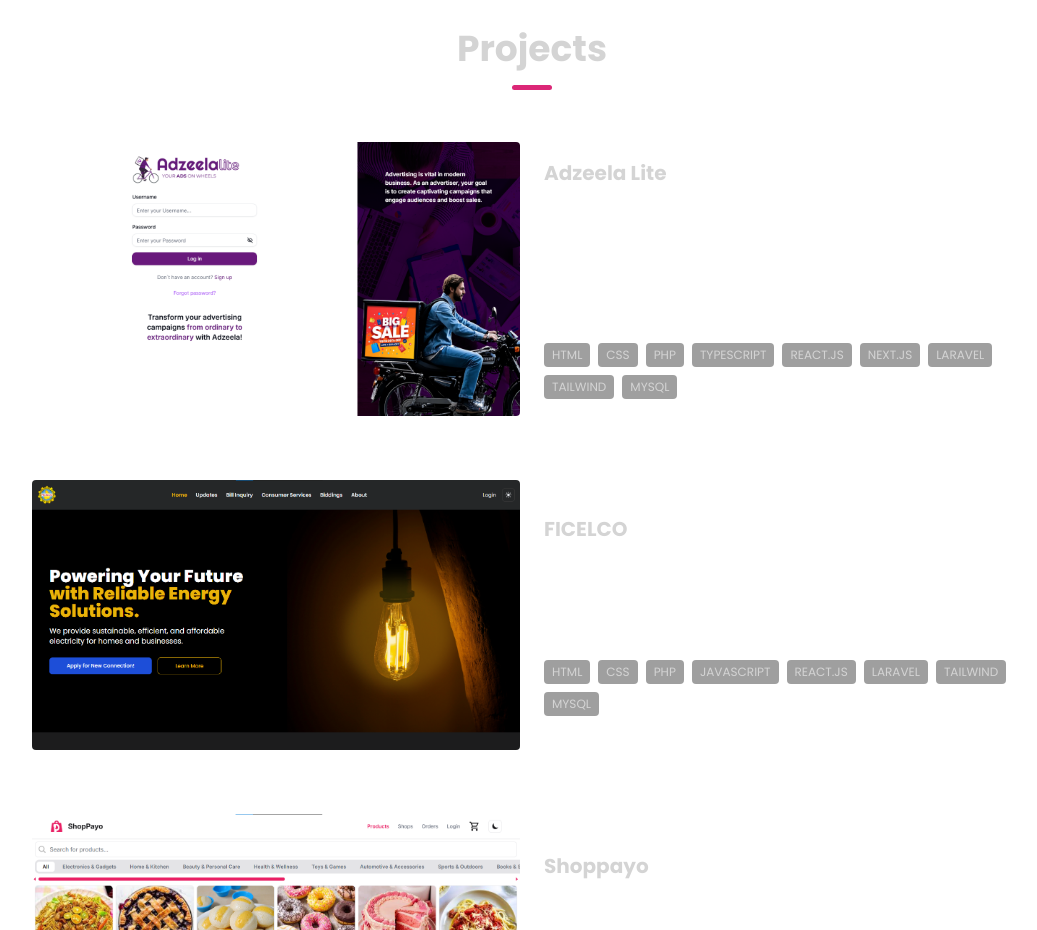
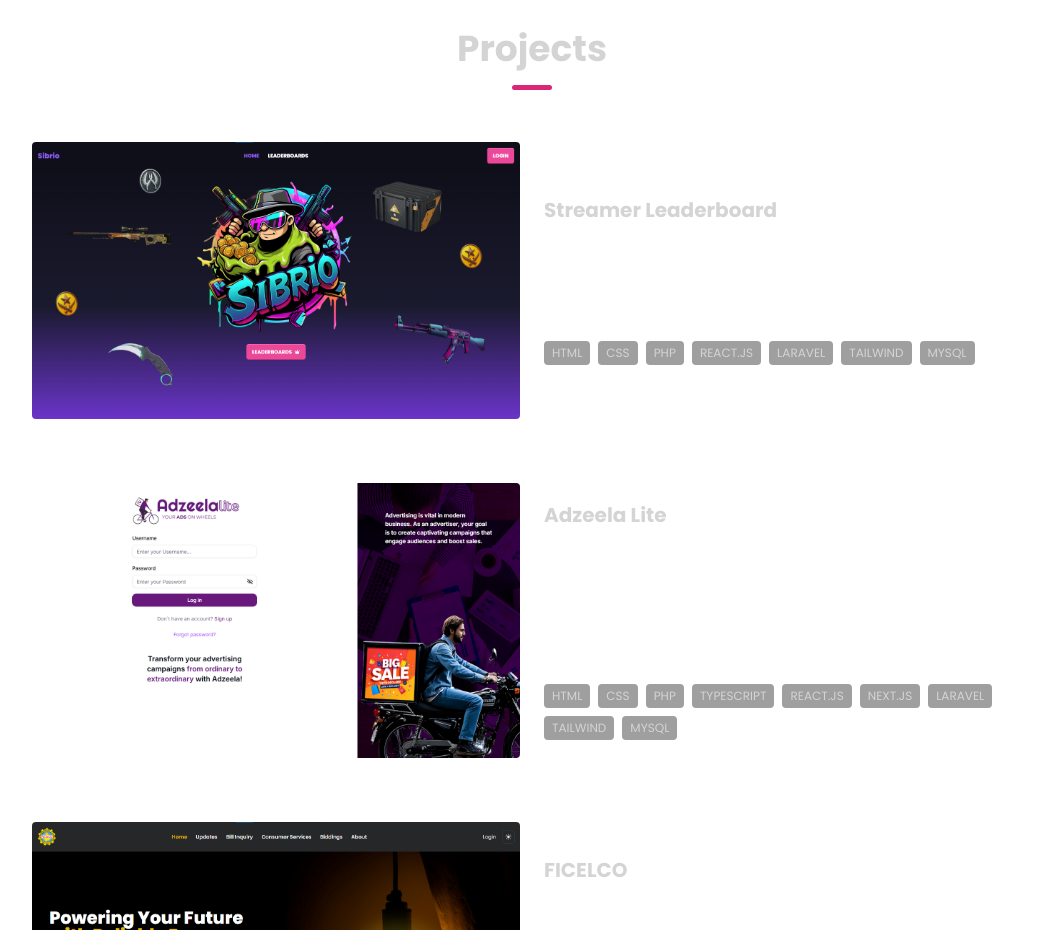
Before and after one commit to Fromundus/johncarlcueva, a React (Create React App) app: page / in a window 1280 px wide. Shown: the part 1380-2310 px from the top of the page, without its empty margins (108-1145 px from the left). Built offline with nearby package versions, Linux system fonts and the light colour scheme.

Commit message:
added sibrio leaderboard

```diff
--- a/src/components/Projects.js
+++ b/src/components/Projects.js
@@ -7,6 +7,7 @@
 import ADZL from "../assets/project-thumbnails/ADZL.png";
 import FCLO from "../assets/project-thumbnails/FCLO.png";
 import SP from "../assets/project-thumbnails/SP.png";
+import SIB from "../assets/project-thumbnails/SIB.png";
 import { motion } from "framer-motion";
 
 export default function Projects(){
@@ -61,6 +62,13 @@
             technologies: ["HTML", "CSS", "PHP", "TYPESCRIPT", "REACT.JS", "NEXT.JS", "LARAVEL", "TAILWIND", "MYSQL"],
             link: "https://adzeela-lite.vercel.app/",
         },
+        {
+            title: "Streamer Leaderboard",
+            thumbnail: SIB,
+            description: "A web application that displays a real-time leaderboard of top users participating in the online gambling game CSGOEmpire. It tracks performance, ranking, and statistics to highlight the most active and highest-earning streamers on the platform.",
+            technologies: ["HTML", "CSS", "PHP", "REACT.JS", "LARAVEL", "TAILWIND", "MYSQL"],
+            link: "https://sibrio.vercel.app/",
+        },
 
     ]
 
```
Also changed, not shown: src/assets/project-thumbnails/SIB.png (added).
